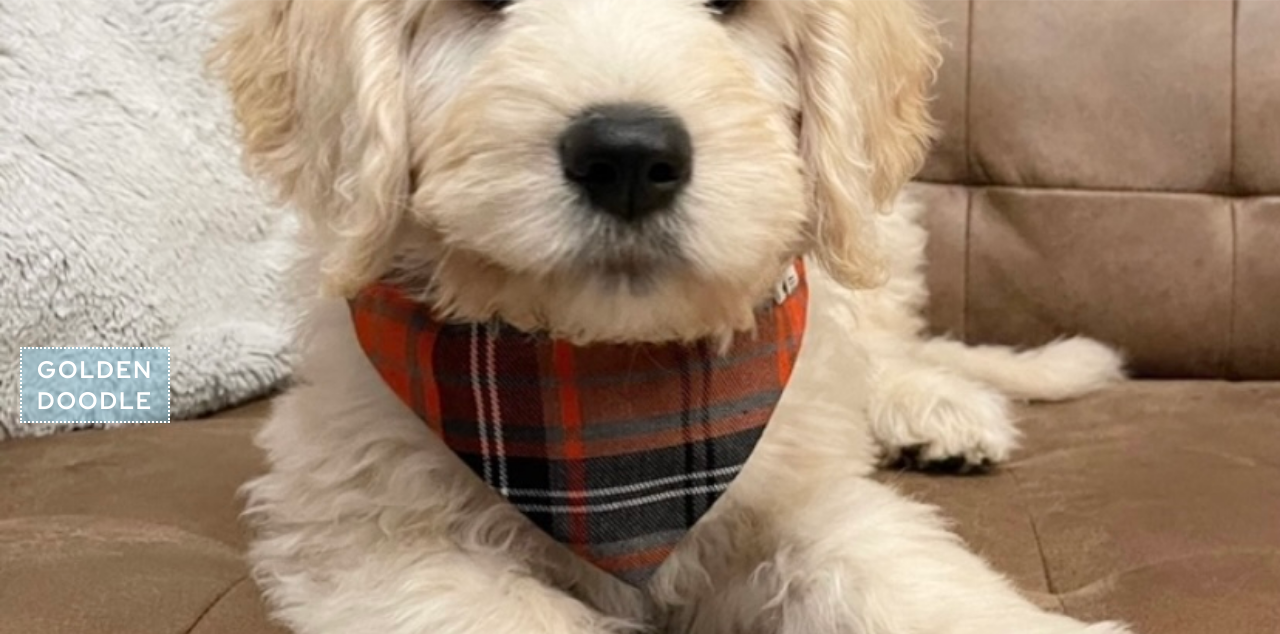
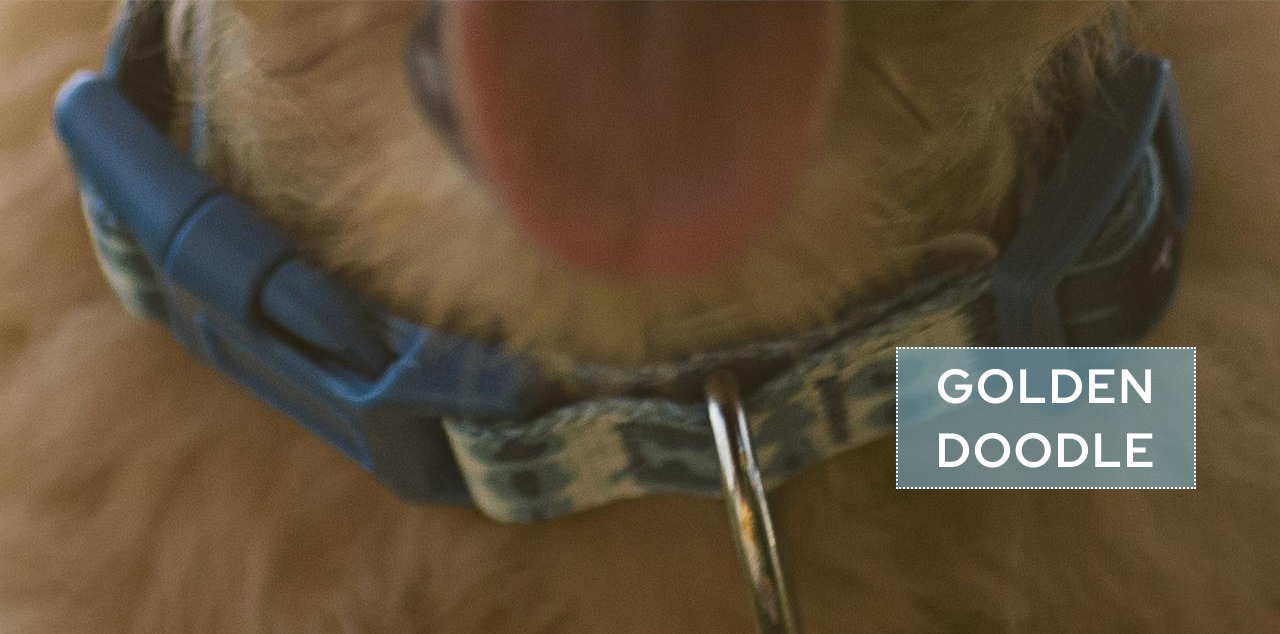
Before and after one commit to cameronjamesw/glamapaws, a plain HTML site: page doodle.html in a window 1280 px wide. Shown: the part 153-787 px from the top of the page. Drawn offline with Linux system fonts and the light colour scheme.

Commit message:
made retriever responsive

```diff
--- a/assets/style.css
+++ b/assets/style.css
@@ -454,7 +454,7 @@ h3 {
 /* Doodle Hero Image */
 
 #doodle-hero {
-    background: url("../assets/images/IMG_0599.JPG") no-repeat fixed center center/cover;
+    background: url("../assets/images/pexels-jayden-burdick-3397939.jpg") no-repeat fixed center center/cover;
     width: 100%;
     height: 800px;
 }
@@ -650,6 +650,27 @@ footer a {
         font-size: 2em;
         letter-spacing: 2px;
     }
+
+    /* Doodle Page Styles */
+
+        #doodle-hero {
+            background: url("../assets/images/pexels-olya-harytovich-17075260.jpg") no-repeat scroll center center/cover;
+            width: 100%;
+            height: 900px;
+        }
+
+        #doodle-text {
+            padding: 5px;
+            position: absolute;
+            left: 20px;
+            top: 500px;
+            width: 200px;
+        }
+
+        #doodle-text h1 {
+            letter-spacing: 2px;
+            font-size: 2em;
+        }
 }
 
 /* Laptops and larger (992px and up) */
@@ -722,7 +743,7 @@ footer a {
     }
 
     #dach-hero div {
-        left: 30px;
+        right: 30px;
         top: 150px;
         position: relative;
         width: 400px;
@@ -735,5 +756,27 @@ footer a {
         font-size: 3em;
         letter-spacing: 2px;
     }
+
+    /* Doodle Page Styles */
+
+        #doodle-hero {
+            background: url("../assets/images/pexels-olya-harytovich-17075260.jpg") no-repeat scroll center center;
+            height: 100vh;
+            width: 100vw;
+            margin-top: 25px;
+        }
+
+        #doodle-text {
+            padding: 5px;
+            position: absolute;
+            left: 70%;
+            top: 500px;
+            width: 300px;
+        }
+
+        #doodle-text h1 {
+            letter-spacing: 2px;
+            font-size: 3em;
+        }
 }
 }
```
Also changed, not shown: assets/images/pexels-barnabas-davoti-8842158.jpg (added), assets/images/pexels-jayden-burdick-3397939.jpg (added), assets/images/pexels-olya-harytovich-17075260.jpg (added).
